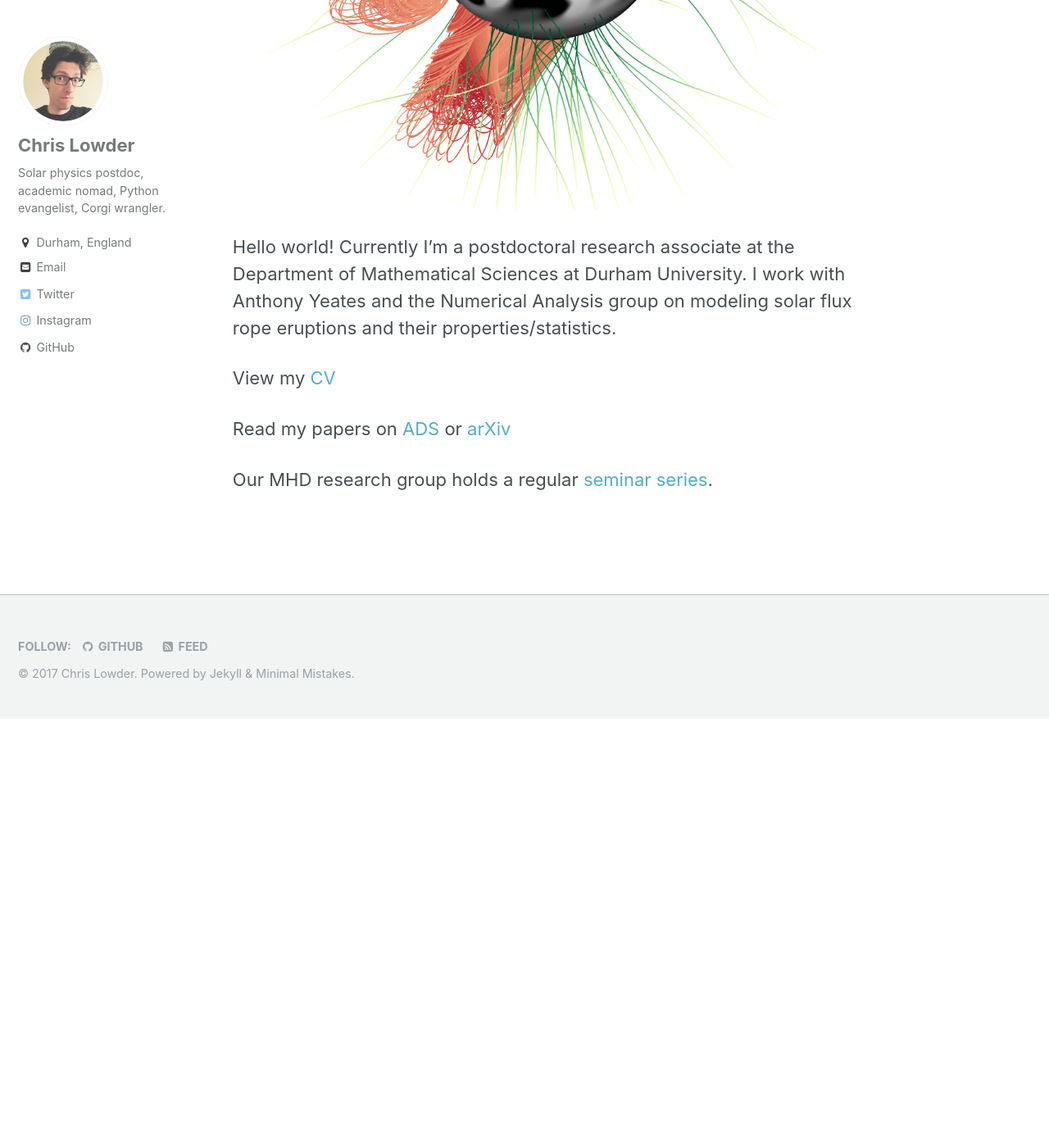
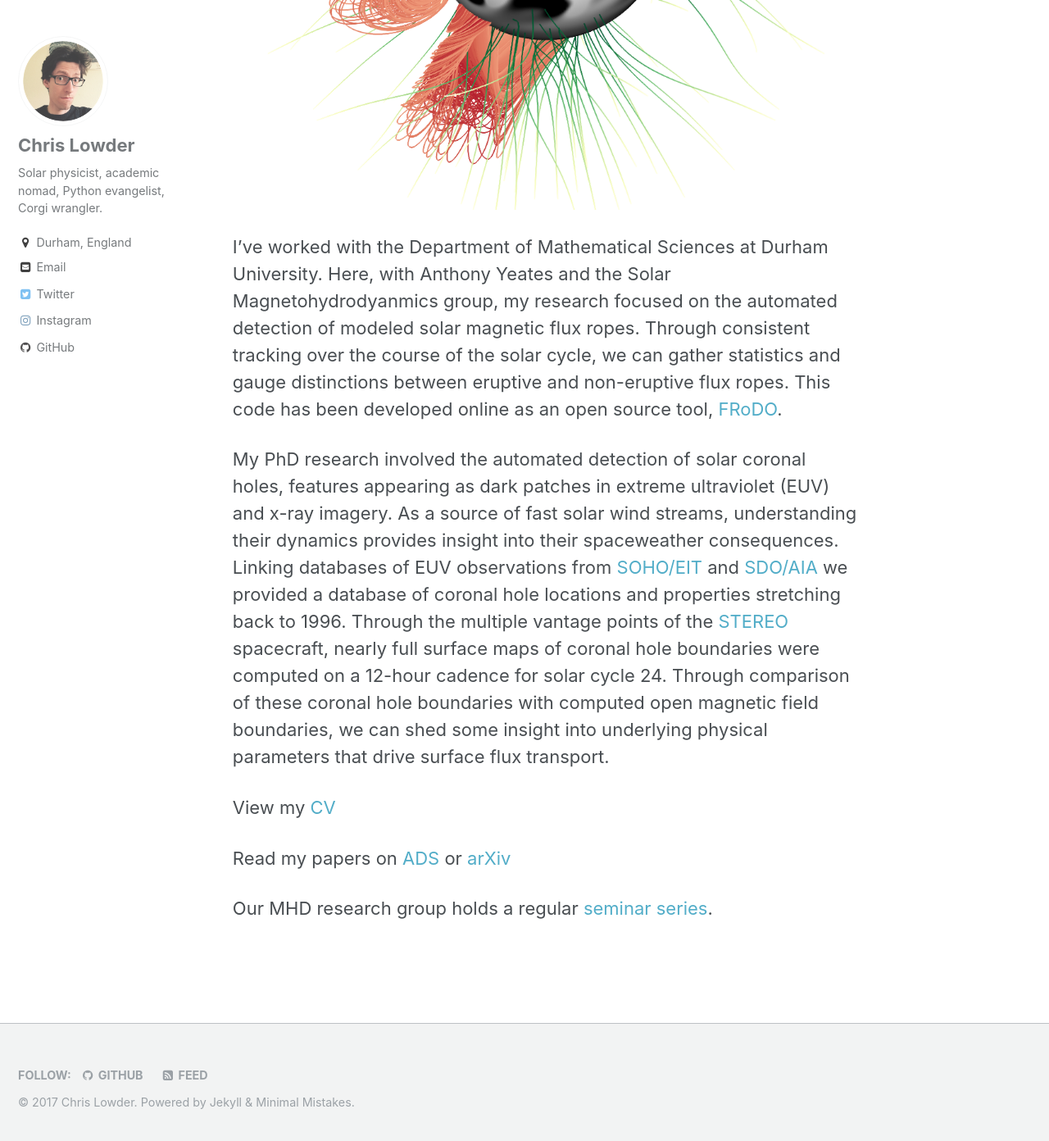
Before and after one commit to lowderchris/lowderchris.github.io, a Jekyll site: the page built from _pages/about.md, in a window 1280 px wide and 1400 px high, scrolled down 649 px. Shown: the top 1392 px of the window at 82% size. Built offline with Jekyll 4.4.1, drawn with Linux system fonts in a browser that asks for light colours; before the commit the page ends 1526 px from its top, so only the background shows below that.

Commit message:
Updated about and configuration file

```diff
--- a/_config.yml
+++ b/_config.yml
@@ -79,7 +79,7 @@ analytics:
 author:
   name             : "Chris Lowder"
   avatar           : "/assets/images/chris-crc.png"
-  bio              : "Solar physics postdoc, academic nomad, Python evangelist, Corgi wrangler."
+  bio              : "Solar physicist, academic nomad, Python evangelist, Corgi wrangler."
   location         : "Durham, England"
   email            : "lowder.chris@icloud.com"
   uri              :
--- a/_pages/about.md
+++ b/_pages/about.md
@@ -5,7 +5,9 @@ permalink: /about/
 
 ![Magnetic field visualization]({{ site.url }}/assets/images/magpy.png)
 
-Hello world! Currently I'm a postdoctoral research associate at the Department of Mathematical Sciences at Durham University. I work with Anthony Yeates and the Numerical Analysis group on modeling solar flux rope eruptions and their properties/statistics.
+I've worked with the Department of Mathematical Sciences at Durham University. Here, with Anthony Yeates and the Solar Magnetohydrodyanmics group, my research focused on the automated detection of modeled solar magnetic flux ropes. Through consistent tracking over the course of the solar cycle, we can gather statistics and gauge distinctions between eruptive and non-eruptive flux ropes. This code has been developed online as an open source tool, [FRoDO](https://github.com/lowderchris/FRoDO).
+
+My PhD research involved the automated detection of solar coronal holes, features appearing as dark patches in extreme ultraviolet (EUV) and x-ray imagery. As a source of fast solar wind streams, understanding their dynamics provides insight into their spaceweather consequences. Linking databases of EUV observations from [SOHO/EIT](https://en.wikipedia.org/wiki/Extreme_ultraviolet_Imaging_Telescope) and [SDO/AIA](https://en.wikipedia.org/wiki/Solar_Dynamics_Observatory#Atmospheric_Imaging_Assembly_.28AIA.29) we provided a database of coronal hole locations and properties stretching back to 1996. Through the multiple vantage points of the [STEREO](https://en.wikipedia.org/wiki/STEREO) spacecraft, nearly full surface maps of coronal hole boundaries were computed on a 12-hour cadence for solar cycle 24. Through comparison of these coronal hole boundaries with computed open magnetic field boundaries, we can shed some insight into underlying physical parameters that drive surface flux transport.
 
 View my [CV](https://github.com/lowderchris/cv/raw/master/lowder-cv.pdf)
 
```
